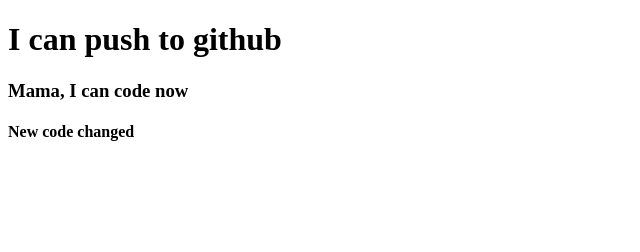
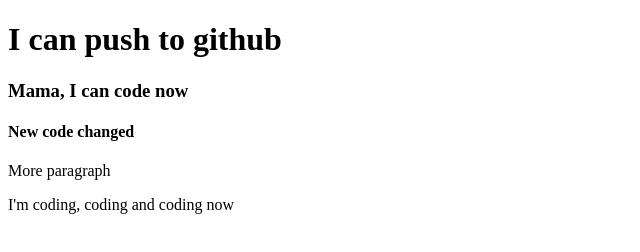
Before and after one commit to rakib099/my-third-repo, a plain HTML site: page index.html in a window 1280 px wide. Shown: the whole page, without its empty margins (0-640 px from the left). Drawn offline with Linux system fonts and the light colour scheme.

Commit message:
styles added

```diff
--- a/index.html
+++ b/index.html
@@ -10,5 +10,7 @@
     <h1>I can push to github</h1>
     <h3>Mama, I can code now</h3>
     <h4>New code changed</h4>
+    <p>More paragraph</p>
+    <p>I'm coding, coding and coding now</p>
 </body>
 </html>
--- /dev/null
+++ b/style.css
@@ -0,0 +1,3 @@
+p {
+    color: aqua;
+}
```
